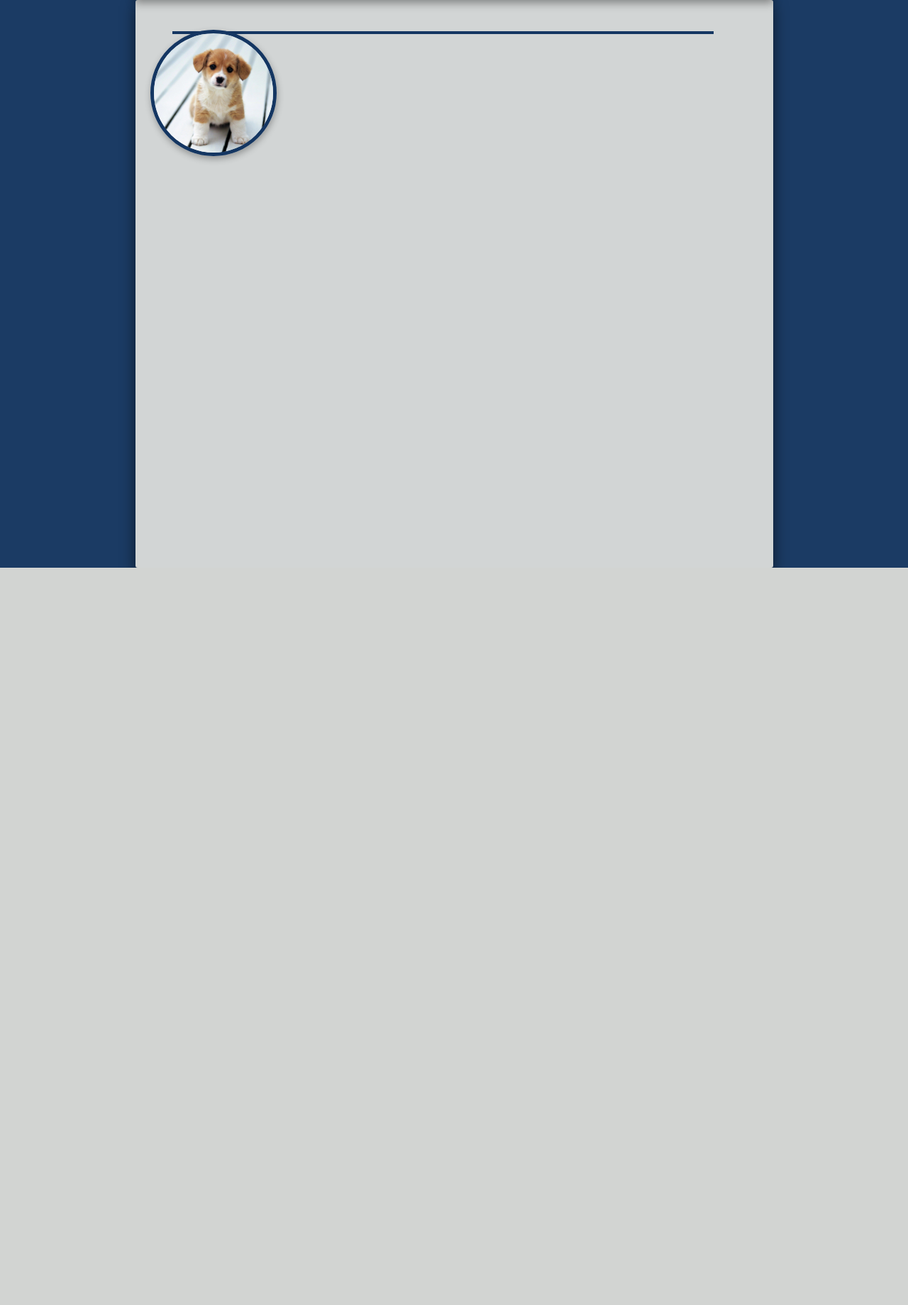
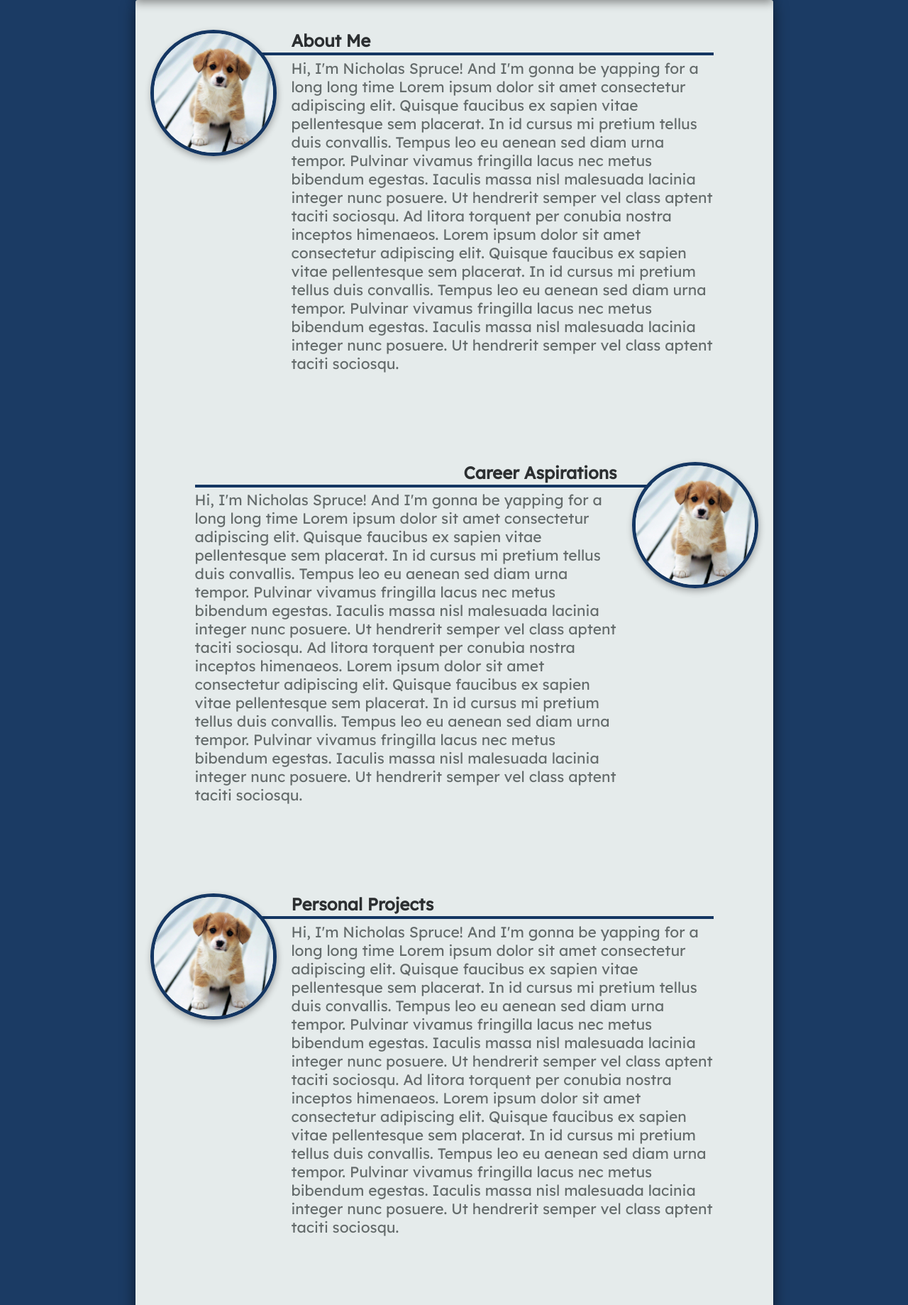
Before and after one commit to emeraldspruce/Portfolio, a Flask app: page /desktop/about_me in a window 1280 px wide. Shown: the part 81-1920 px from the top of the page at 71% size. Before the commit the page ends 881 px from the top, so only its background shows below. Run offline with Flask 3, Linux system fonts and the light colour scheme.

Commit message:
Desktop is working with Flask!!!

```diff
--- a/app.py
+++ b/app.py
@@ -41,13 +41,29 @@ about_content = {
                     Lorem ipsum dolor sit amet consectetur adipiscing elit. Quisque faucibus ex sapien vitae pellentesque sem placerat. In id cursus mi pretium tellus duis convallis. Tempus leo eu aenean sed diam urna tempor. Pulvinar vivamus fringilla lacus nec metus bibendum egestas. Iaculis massa nisl malesuada lacinia integer nunc posuere. Ut hendrerit semper vel class aptent taciti sociosqu. Ad litora torquent per conubia nostra inceptos himenaeos. Lorem ipsum dolor sit amet consectetur adipiscing elit. Quisque faucibus ex sapien vitae pellentesque sem placerat. In id cursus mi pretium tellus duis convallis. Tempus leo eu aenean sed diam urna tempor. Pulvinar vivamus fringilla lacus nec metus bibendum egestas. Iaculis massa nisl malesuada lacinia integer nunc posuere. Ut hendrerit semper vel class aptent taciti sociosqu."""
     }
 
+@app.route("/")
+def home():
+    return render_template("index.html")
+
 @app.route("/desktop")
 def home_d():
-    return render_template("Desktop/index.html", **home_content)
+    return render_template("desktop/home.html", **home_content)
 
 @app.route("/desktop/about_me")
 def about_d():
-    return render_template("Desktop/index.html", **about_content)
+    return render_template("desktop/about_me.html", **about_content)
+
+@app.route("/desktop/projects")
+def projects_d():
+    return render_template("desktop/projects.html", **about_content)
+
+@app.route("/desktop/course_work")
+def course_work_d():
+    return render_template("desktop/course_work.html", **about_content)
+
+@app.route("/desktop/contact_me")
+def contact_me_d():
+    return render_template("desktop/contact_me.html", **about_content)
 
 if __name__ == "__main__":
     app.run(debug=True)
--- a/static/CSS/Desktop.css
+++ b/static/CSS/Desktop.css
@@ -105,7 +105,7 @@ main {
     width: var(--navbar-width);
     margin: var(--navbar-height) auto 0 auto;
     border-radius: 3px;
-    background-color: #d2d5d5;
+    background-color: #e5ebeb;/*#d2d5d5;*/
     box-shadow: 0 8px 20px rgba(0, 0, 0, 0.6);
     min-height: 100vh;
     display: flex;
--- a/templates/desktop/about_me.html
+++ b/templates/desktop/about_me.html
@@ -1,9 +1,9 @@
-{% extends 'base.html' %}
+{% extends 'desktop/base.html' %}
 
 {% block title %}{{ title }}{% endblock %}
-{% set active = 'home' %}
+{% set active = 'about' %}
 
-{% block content %}
+{% block body %}
 <div class="overlap left">
     <img src="{{ url_for('static', filename='images/cover_nick_spruce.jpg') }}" alt="Cover photo for Nicholas Spruce" class="circle">
     <div class="text-block">
--- a/templates/desktop/base.html
+++ b/templates/desktop/base.html
@@ -5,24 +5,24 @@
     <meta charset="UTF-8">
     <meta name="viewport" content="width=device-width, initial-scale=1.0, user-scalable=0">
     <link href="https://fonts.googleapis.com/css2?family=Lexend&display=swap" rel="stylesheet">
-    <link rel="stylesheet" href="{{ url_for('static', filename='css/Desktop.css') }}">
+    <link rel="stylesheet" href="{{ url_for('static', filename='CSS/Desktop.css') }}">
     <link rel="icon" type="image/x-icon" href="{{ url_for('static', filename='images/favicon.ico') }}">
 </head>
 
 <body>
     <header>
         <nav class="navbar" id="navbar">
-            <a href="{{ url_for('home') }}" class="nav-link {% if active == 'home' %}active{% endif %}">Home</a>
-            <a href="{{ url_for('about_me') }}" class="nav-link {% if active == 'about' %}active{% endif %}">About Me</a>
-            <a href="{{ url_for('projects') }}" class="nav-link {% if active == 'projects' %}active{% endif %}">Projects</a>
-            <a href="{{ url_for('course_work') }}" class="nav-link {% if active == 'course_work' %}active{% endif %}">Course Work</a>
-            <a href="{{ url_for('contact_me') }}" class="nav-link {% if active == 'contact' %}active{% endif %}">Contact Me</a>
+            <a href="{{ url_for('home_d') }}" class="nav-link {% if active == 'home' %}active{% endif %}">Home</a>
+            <a href="{{ url_for('about_d') }}" class="nav-link {% if active == 'about' %}active{% endif %}">About Me</a>
+            <a href="{{ url_for('projects_d') }}" class="nav-link {% if active == 'projects' %}active{% endif %}">Projects</a>
+            <a href="{{ url_for('course_work_d') }}" class="nav-link {% if active == 'course_work' %}active{% endif %}">Course Work</a>
+            <a href="{{ url_for('contact_me_d') }}" class="nav-link {% if active == 'contact' %}active{% endif %}">Contact Me</a>
             <img src="{{ url_for('static', filename='images/white_tree.png') }}" alt="White spruce tree logo" style="height:50px;width:50px;border-width:0px;box-shadow:none;">
         </nav>
     </header>
 
     <main>
-        {% block content %}
+        {% block body %}
         <!-- Child templates insert their content here -->
         {% endblock %}
     </main>
--- a/templates/desktop/index.html
+++ b/templates/desktop/home.html
@@ -1,9 +1,9 @@
-{% extends 'base.html' %}
+{% extends 'desktop/base.html' %}
 
 {% block title %}{{ title }}{% endblock %}
-{% set active = 'about' %}
+{% set active = 'home' %}
 
-{% block content %}
+{% block body %}
 <div class="overlap left">
     <img src="{{ url_for('static', filename='images/cover_nick_spruce.jpg') }}" alt="Cover photo for Nicholas Spruce" class="circle">
     <div class="text-block">
--- a/index.html
+++ b/templates/index.html
@@ -13,9 +13,9 @@
 <body>
     <script>
     if (window.innerWidth <= 768) {
-        window.location.href = "/templates/mobile";
+        window.location.href = "./mobile";
     } else {
-        window.location.href = "/templates/desktop";
+        window.location.href = "./desktop";
     }
     </script>
 </body>
```
Also changed, not shown: 3 other files.
